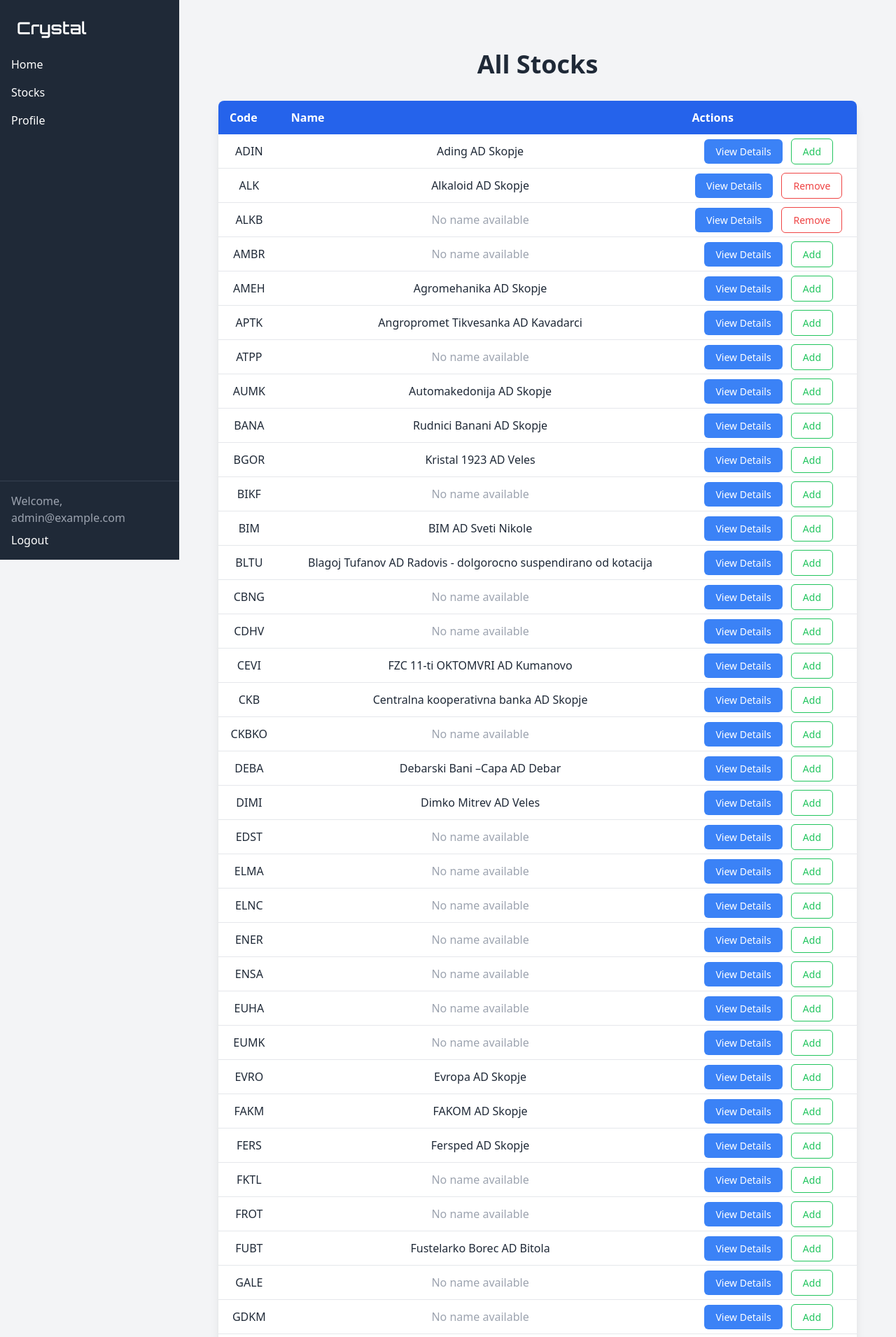
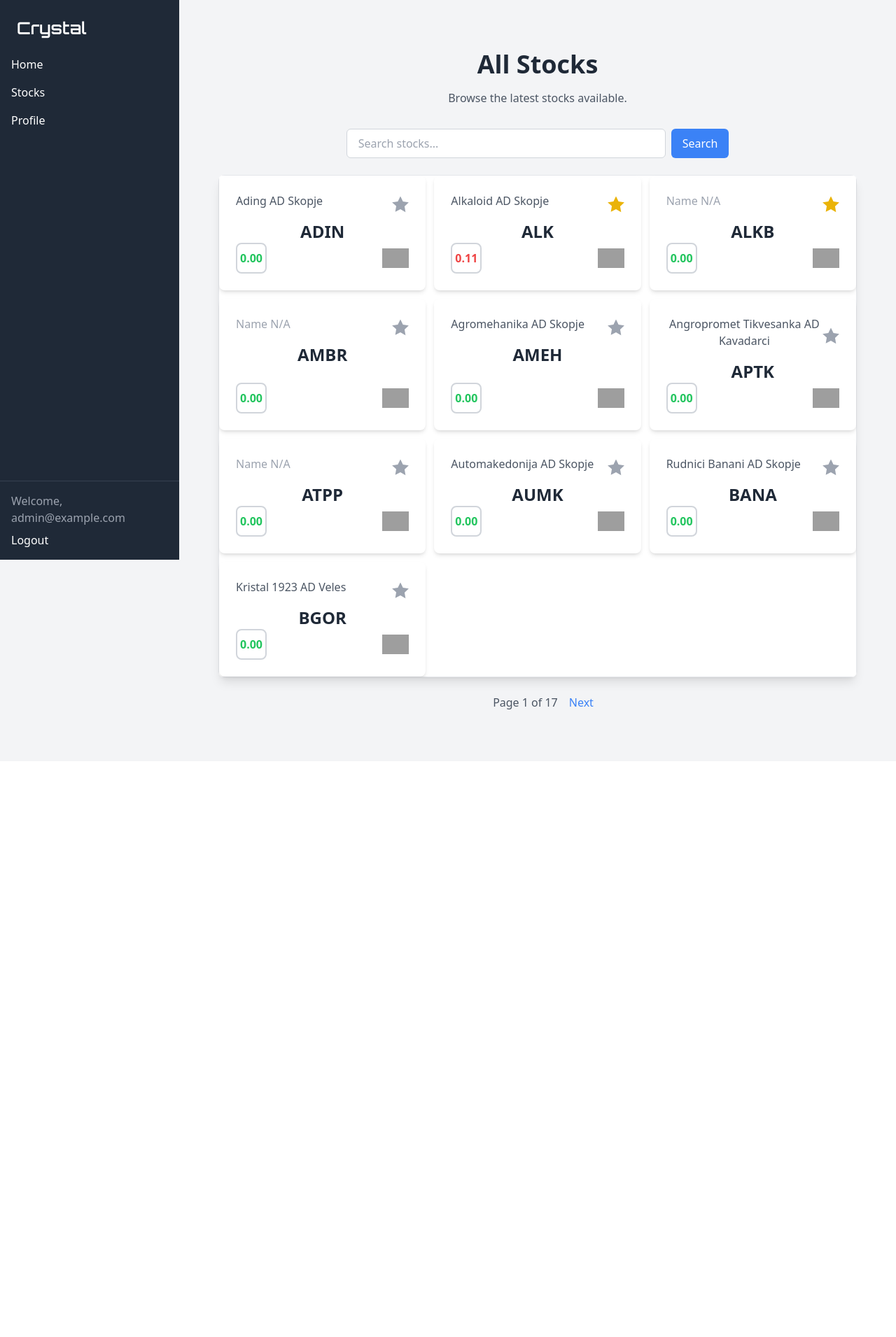
Before and after one commit to EdonFetaji/Crystal, a Django app: page /stocks/ in a window 1280 px wide. Shown: the top 1911 px of the page at 70% size. After the commit the page ends 1014 px from the top, so only its background shows below. Run offline with Django 5.2, Linux system fonts and the light colour scheme; a user stored in the database is signed in; data comes from the database, SQL or seed files in the repository; both versions use the stored data as it was after the commit; some libraries are stand-ins or nearby versions; grey boxes are pictures that could not be loaded.

Commit message:
UI change

```diff
--- a/backend/templates/backend/stock_list.html
+++ b/backend/templates/backend/stock_list.html
@@ -5,43 +5,43 @@
         <!-- Header Section -->
         <div class="mb-8 text-center">
             <h1 class="text-4xl font-bold mb-4">All Stocks</h1>
+            <p class="text-gray-600">Browse the latest stocks available.</p>
         </div>
+
+        <!-- Search Bar -->
+        <form method="get" class="mb-6 flex justify-center">
+            <input type="text" name="q" placeholder="Search stocks..."
+                   class="border border-gray-300 px-4 py-2 rounded-md focus:outline-none w-1/2">
+            <button type="submit"
+                    class="ml-2 bg-blue-500 text-white px-4 py-2 rounded-md hover:bg-blue-600 transition duration-300">
+                Search
+            </button>
+        </form>
 
         <!-- Table Section -->
         <div class="overflow-x-auto shadow-lg rounded-lg">
-        <table class="min-w-full bg-white text-gray-800">
-            <thead class="bg-blue-600 text-white">
-                <tr>
-                    <th class="px-4 py-3 text-left">Code</th>
-                    <th class="px-4 py-3 text-left">Name</th>
-                    <th class="px-4 py-3 text-left">Actions</th>
-                </tr>
-            </thead>
-            <tbody class="divide-y divide-gray-200">
-                {% for stock in stocks %}
-                <tr class="hover:bg-blue-50 transition-all duration-300 ease-in-out">
-                    <td class="px-4 py-3">{{ stock.code }}</td>
-                    <td class="px-4 py-3">
-                        {% if stock.name %}
-                            {{ stock.name }}
-                        {% else %}
-                            <span class="text-gray-400">No name available</span>
+            <div class="min-w-full bg-white text-gray-800 border border-gray-200 grid grid-cols-3 gap-3">
+
+                {% for stock in page_obj %}
+                    {% include 'components/stock_card.html' with stock=stock %}
+                {% empty %}
+                        <p class="px-6 py-4 text-center text-gray-500">
+                            No stocks found. Check back later!</p>
+                {% endfor %}
+
+
+            </div>
+        </div>
+
+        <!-- Pagination Section -->
+        <div class="mt-6 flex justify-center items-center">
+            {% if page_obj.has_previous %}
+                <a href="?page={{ page_obj.previous_page_number }}" class="text-blue-500 hover:underline">Previous</a>
             {% endif %}
-                    </td>
-                    <td class="px-4 py-3 space-x-2">
-                        <a href="{% url 'stock_detail' stock.code %}" class="bg-blue-500 text-white py-2 px-4 rounded-md text-sm hover:bg-blue-600 transition duration-300">View Details</a>
-                        {% if user.is_authenticated %}
-                            {% if stock in user.app_user.watchlist.all %}
-                                <a href="{% url 'remove_from_watchlist' stock.code %}" class="border border-red-500 text-red-500 py-2 px-4 rounded-md text-sm hover:bg-red-500 hover:text-white transition duration-300">Remove</a>
-                            {% else %}
-                                <a href="{% url 'add_to_watchlist' stock.code %}" class="border border-green-500 text-green-500 py-2 px-4 rounded-md text-sm hover:bg-green-500 hover:text-white transition duration-300">Add</a>
+            <span class="mx-4 text-gray-600">Page {{ page_obj.number }} of {{ page_obj.paginator.num_pages }}</span>
+            {% if page_obj.has_next %}
+                <a href="?page={{ page_obj.next_page_number }}" class="text-blue-500 hover:underline">Next</a>
             {% endif %}
-                        {% endif %}
-                    </td>
-                </tr>
-                {% endfor %}
-            </tbody>
-        </table>
         </div>
     </div>
 {% endblock %}
--- /dev/null
+++ b/backend/templates/components/stock_card.html
@@ -0,0 +1,42 @@
+<div class=" flex flex-col align-center bg-white shadow-md rounded-lg overflow-hidden  p-6 group">
+    <div class="flex justify-between items-center">
+        <h6 class="text-gray-600 mb-4">
+            {% if stock.name %}
+                {{ stock.name }}
+            {% else %}
+                <span class="text-gray-400">Name N/A</span>
+            {% endif %}
+        </h6>
+        {% if user.is_authenticated %}
+            <form method="post" action="
+                    {% if stock in user.app_user.watchlist.all %}{% url 'remove_from_watchlist' stock.code %}{% else %}{% url 'add_to_watchlist' stock.code %}{% endif %}">
+                {% csrf_token %}
+                <!-- Watchlist Button with Hidden Input -->
+                <input type="hidden" name="stock_code" value="{{ stock.code }}">
+                <button type="submit" class="focus:outline-none">
+                    <svg xmlns="http://www.w3.org/2000/svg"
+                         class="h-6 w-6 {% if stock in user.app_user.watchlist.all %}text-yellow-500{% else %}text-gray-400 hover:text-gray-500{% endif %}  hover:scale-125 transform duration-300 ease-in-out"
+                         fill="currentColor" viewBox="0 0 24 24" stroke="none">
+                        <path d="M12 .587l3.668 7.451 8.217 1.196-5.941 5.788 1.403 8.178L12 18.896l-7.347 3.871 1.403-8.178L.115 9.234l8.217-1.196L12 .587z"/>
+                    </svg>
+                </button>
+            </form>
+        {% endif %}
+    </div>
+
+        <h5 class="text-2xl font-bold flex-1">{{ stock.code }}</h5>
+
+    <div class="flex justify-between items-center" >
+{#    style="background-color:#1f2937 "#}
+        <span class="rounded-lg px-1 py-2 border-2 border-gray-300"  >
+            <span class=" font-semibold{% if stock.change > 0 %} text-red-500 {% elif stock.change == 0 %} text-green-500{% else %}text-green-500{% endif %} ">
+            {{ stock.change }}
+            </span>
+
+        </span>
+
+        <a href="{% url 'stock_detail' stock.code %}" class="group-hover:scale-125 transform duration-300 ease-in-out">
+            <img width="38" height="38" src="https://img.icons8.com/laces/64/arrow.png" alt="arrow"/>
+        </a>
+    </div>
+</div>
--- a/backend/views.py
+++ b/backend/views.py
@@ -18,6 +18,7 @@ from ta.momentum import RSIIndicator
 from ta.volatility import BollingerBands
 from plotly.subplots import make_subplots
 from botocore.exceptions import ClientError
+from django.core.paginator import Paginator
 from django.core.management import call_command
 from django.views.decorators.csrf import csrf_exempt
 from django.contrib.auth.decorators import login_required
@@ -43,9 +44,14 @@ def home(request):
 
 
 # Stock list view
+
 def stock_list(request):
-    stocks = Stock.objects.all().order_by('code')
-    return render(request, 'backend/stock_list.html', {'stocks': stocks})
+    stocks = Stock.objects.all()
+    paginator = Paginator(stocks, 10)  # Show 10 stocks per page
+    page_number = request.GET.get('page')
+    page_obj = paginator.get_page(page_number)
+    return render(request, 'backend/stock_list.html', {'page_obj': page_obj})
+
 
 
 # Stock detail view
```
Also changed, not shown: backend/templates/backend/home.html (+3 -24 lines), backend/templates/components/stock_table_entry.html (added, +58 -0 lines), crystal_db.sqlite3. Lines whose indentation alone changed are shown as unchanged.
